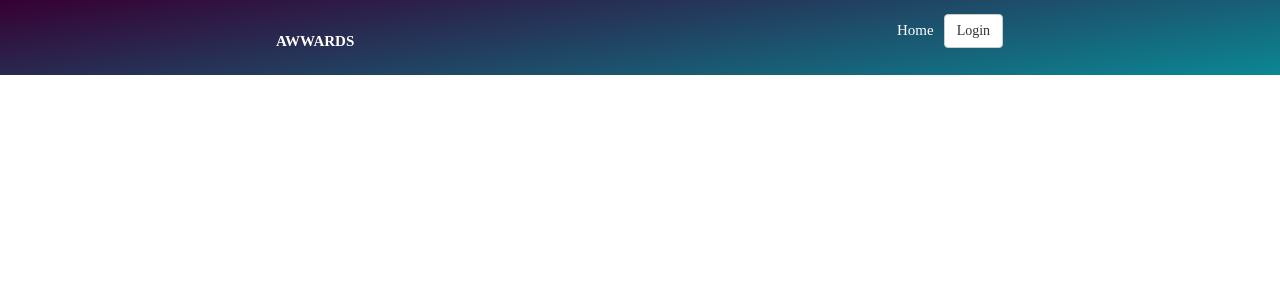
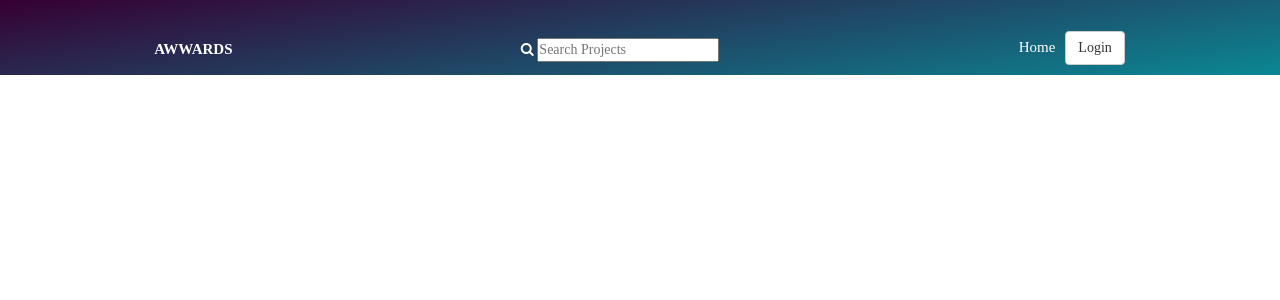
Before and after one commit to Doyo54/Awwwards-Clone, a Django app: page /one_post/1/ in a window 1280 px wide. Shown: the top 300 px of the page. Run offline with Django 4.2, Linux system fonts and the light colour scheme; data that the repository does not hold is empty; some libraries are stand-ins or nearby versions; some web fonts are replaced.

Commit message:
ft: Search form created

```diff
--- a/app/templates/navbar.html
+++ b/app/templates/navbar.html
@@ -1,7 +1,20 @@
 <nav>
     <div class="logo">AWWARDS</div>
+    <form method="get" action="/search">
+      <div class="navigation-search-container">
+        <i style="color: white;" class="fa fa-search"></i>
+        <input name="search" class="search-field" type="text" placeholder="Search Projects  ">
+        <div class="search-container">
+          <div class="search-container-box">
+            <div class="search-results">
 
-    <div class="navbar">
+            </div>
+          </div>
+        </div>
+      </div>
+      </form>
+
+    <div class="navbar" style="margin-top: 3rem;">
       <ul class="nav-menu">
         <li class="nav-item"><a href="/" class="nav-link">Home</a></li>
 
```
